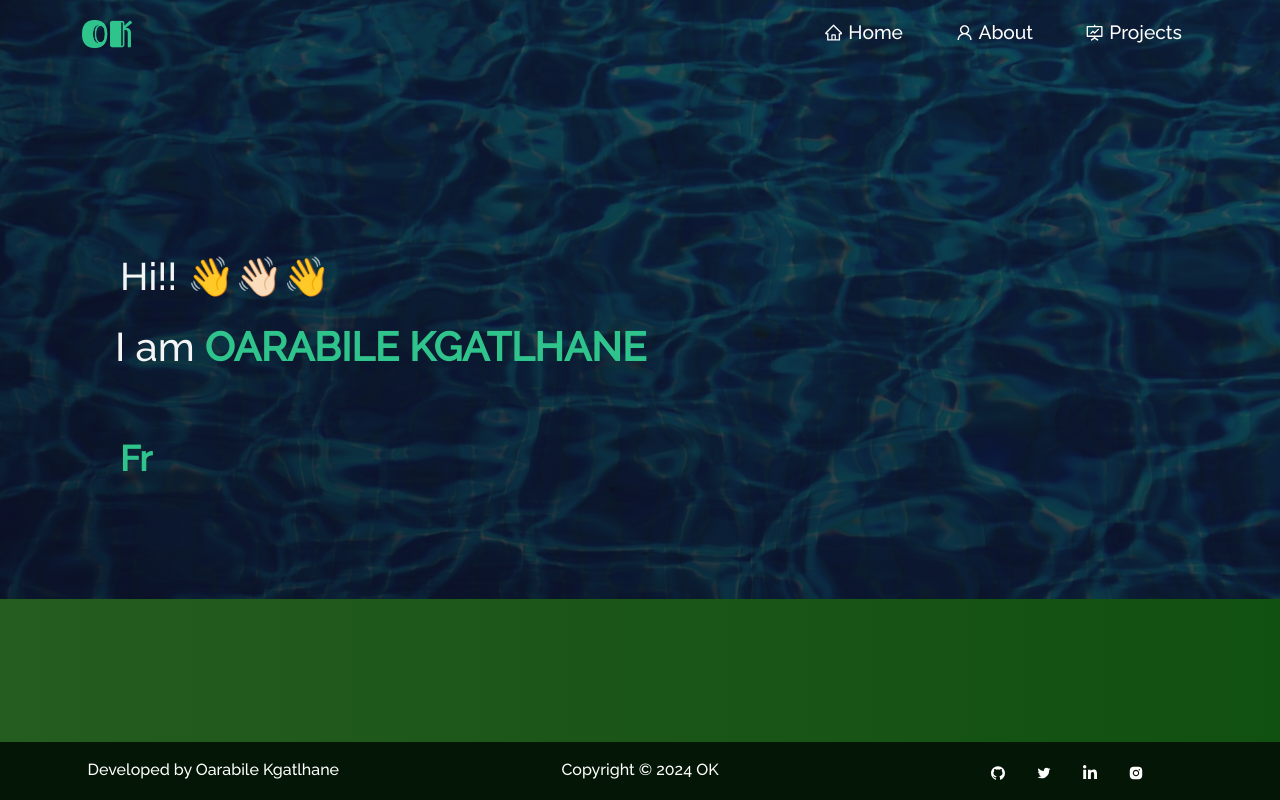
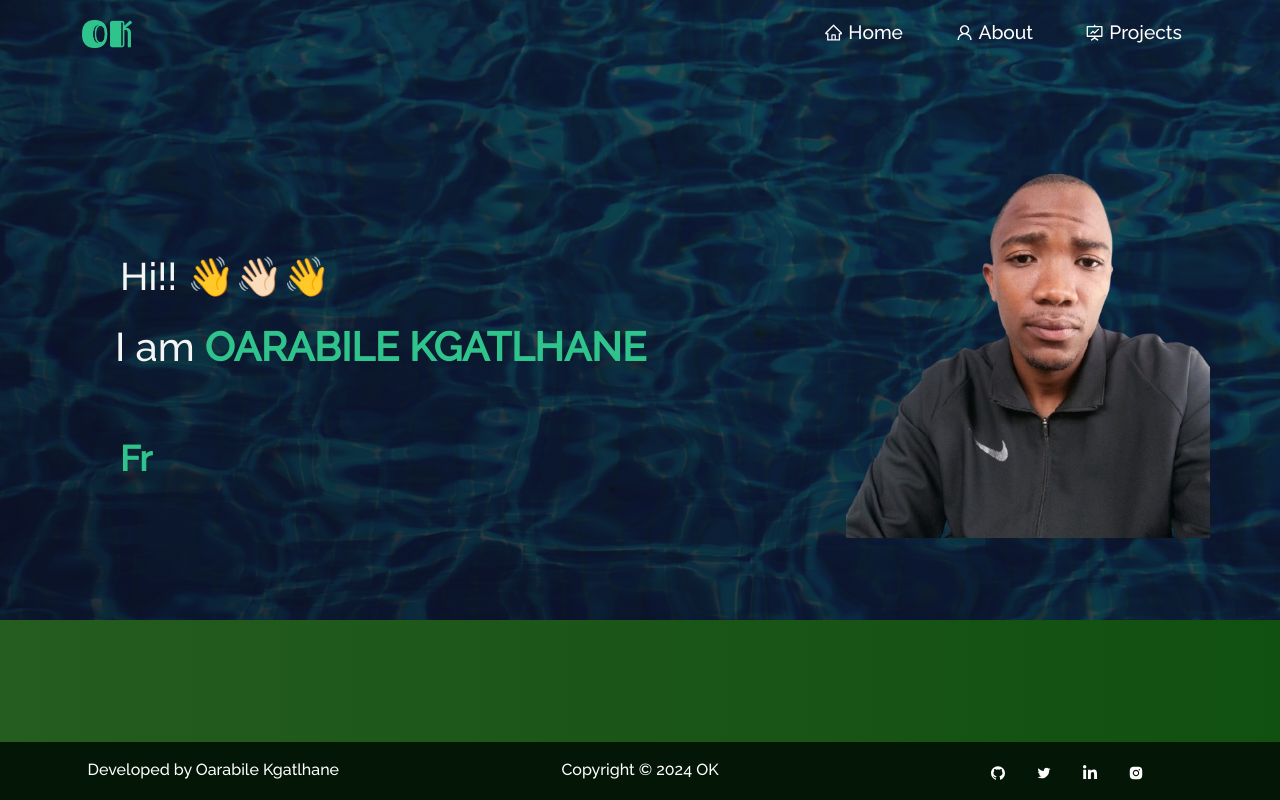
Before and after one commit to 4orops/Portfolio, a React (Create React App) app: page / in a window 1280 px wide. Built offline with nearby package versions, Linux system fonts and the light colour scheme.

Commit message:
Adding a profile image

```diff
--- a/src/components/Home/Home.js
+++ b/src/components/Home/Home.js
@@ -1,6 +1,7 @@
 import React from "react";
 import { Container, Row, Col } from "react-bootstrap";
 import Type from "./Type";
+import Profile from "../../Assets/profile.png"
 
 function Home() {
   return (
@@ -8,7 +9,7 @@ function Home() {
       <Container fluid className="home-section" id="home">
         <Container  className="home-content">
           <Row>
-            <Col md={7} className="home-header">
+            <Col md={8} className="home-header">
 
               <h1 style={{ paddingBottom: 15 }} className="heading">
                 Hi!!{" "}
@@ -25,6 +26,14 @@ function Home() {
                 <Type />
               </div>
             </Col>
+          <Col md={4} style={{ paddingBottom: 20}}>
+              <img
+                src={Profile}
+                alt="home profile"
+                className="img-fluid"
+                style={{ maxHeight: "450px"}}
+              />
+          </Col>
           </Row>
         </Container>
       </Container>
```
Also changed, not shown: src/Assets/profile.jpg (added), src/Assets/profile.png (added).
